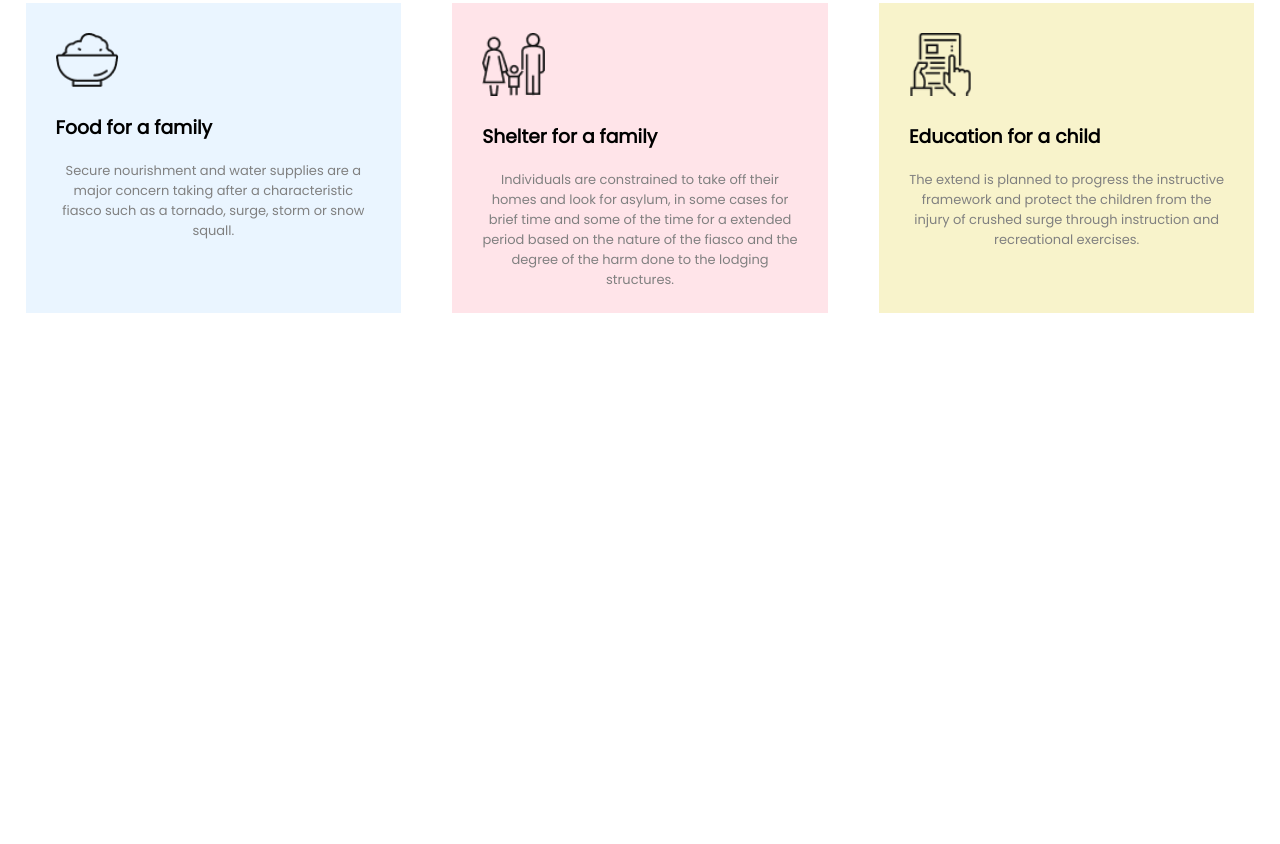
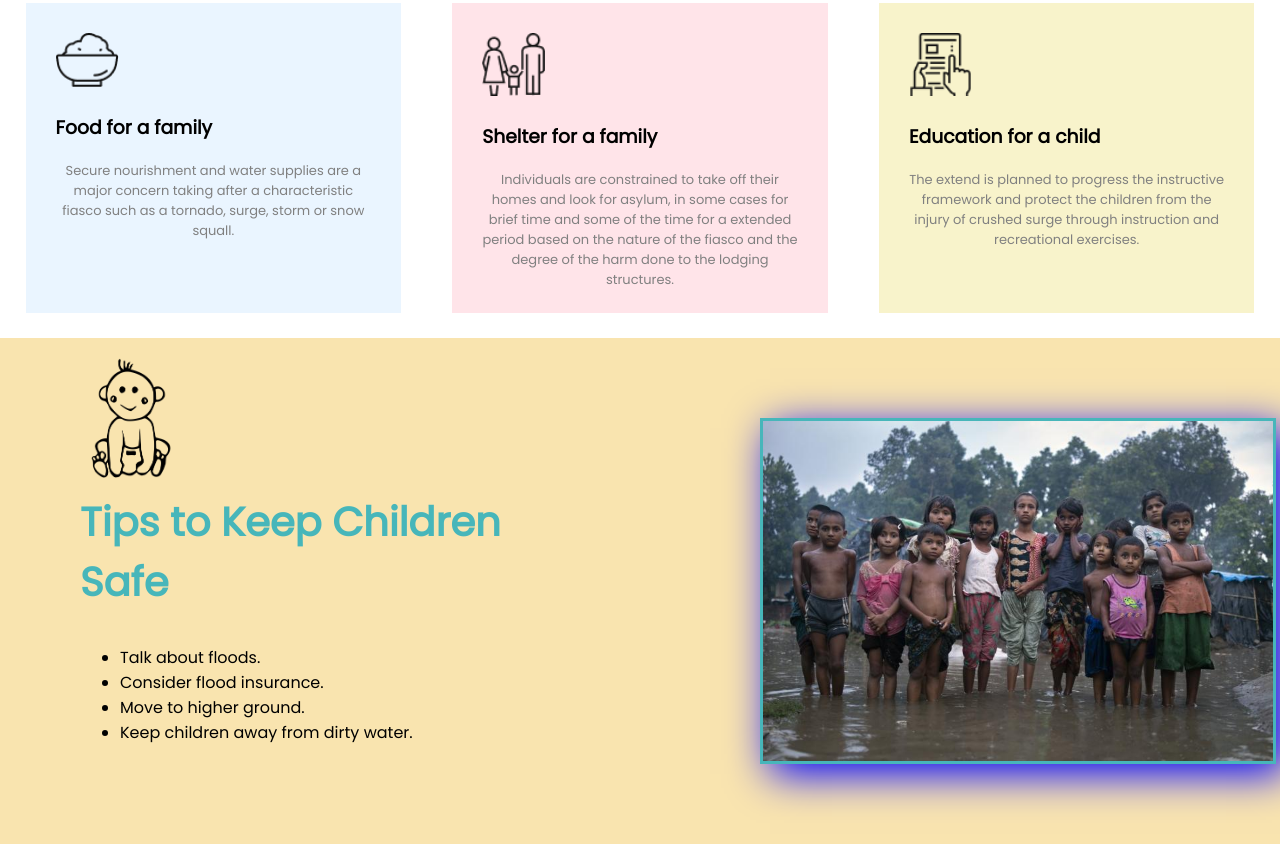
Before and after one commit to MR-MHB/about-donet, a plain HTML site: page indext.html in a window 1280 px wide. Shown: the part 1193-2037 px from the top of the page. Before the commit the page ends 1531 px from the top, so only its background shows below. Drawn offline with Linux system fonts and the light colour scheme.

Commit message:
bonus part

```diff
--- a/indext.html
+++ b/indext.html
@@ -110,6 +110,20 @@
 
         </div>
     </section>
+    <section id="exception">
+        <div class="fhalf" id="fhalid">
+            <img id="baby" src="icons/child.png" alt="">
+            <h1>Tips to Keep Children Safe</h1>
+            <ul>
+                <li>Talk about floods. </li>
+                <li>Consider flood insurance.</li>
+                <li>Move to higher ground. </li>
+                <li>Keep children away from dirty water.</li>
+            </ul>
+        </div>
+
+        <div class="fhalf" id="fhalid2"> <img id="kidlarge" src="images/kids.jpg" alt=""></div>
+    </section>
 </body>
 
 </html>
--- a/style.css
+++ b/style.css
@@ -152,3 +152,44 @@ input[type="radio"]:checked+label {
 #plan3 {
     background-color: rgba(225, 202, 27, 0.229);
 }
+
+#exception {
+    display: flex;
+    background-color: #f9e4af;
+    background-size: cover;
+}
+
+.fhalf {
+    width: 50%;
+}
+
+.fhalf h1 {
+    font-size: 40px;
+    font-weight: 900;
+    color: #47b6ba;
+    margin-top: 0;
+}
+
+#fhalid {
+    padding: 20px 80px;
+    /* margin-top: 40px; */
+}
+
+#fhalid2 {
+    margin: 50px;
+}
+
+#baby {
+    width: 20%;
+
+}
+
+#kidlarge {
+    float: left;
+    width: 100%;
+
+    margin: 30px 40px;
+    /* padding: 30px; */
+    border: 3px solid #47b6ba;
+    box-shadow: 10px 10px 40px blue;
+}
```
Also changed, not shown: icons/child.png (added), images/kids.jpg (added).
